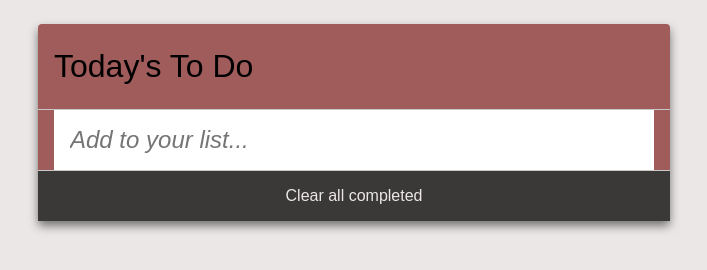
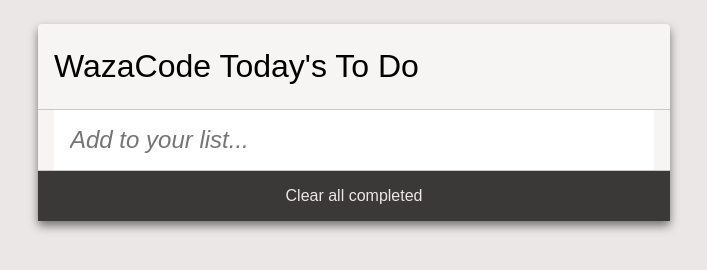
Before and after one commit to ishimwepati/To-Do-list, a website built with webpack: page src/index.html in a window 1280 px wide. Shown: the whole page, without its empty margins (286-993 px from the left). Built offline with nearby package versions, Linux system fonts and the light colour scheme.

Commit message:
Deplyment

```diff
--- a/src/index.html
+++ b/src/index.html
@@ -10,7 +10,7 @@
 <body>
     <section class="to-do-box">
         <ul class="to-do-list">
-            <li class="list-item" id="to-do-title">Today's To Do</li>
+            <li class="list-item" id="to-do-title">WazaCode Today's To Do</li>
             <li class="list-item">
                 <input class="input" type="text" placeholder="Add to your list...">
             </li>
--- a/src/index.scss
+++ b/src/index.scss
@@ -19,7 +19,7 @@
 }
 
 .to-do-box {
-  background-color: #a05b5b;
+  background-color: #f7f4f4;
   border-radius: 4px;
   margin: 1rem;
   box-shadow: 0 5px 10px 0 rgba(0, 0, 0, 0.5);
@@ -48,7 +48,7 @@
     }
 
     .edit-bg {
-      background-color: gray;
+      background-color: rgb(237, 249, 3);
     }
 
     .list-item {
```
Also changed, not shown: dist/index.html, dist/main.bundle.js.
